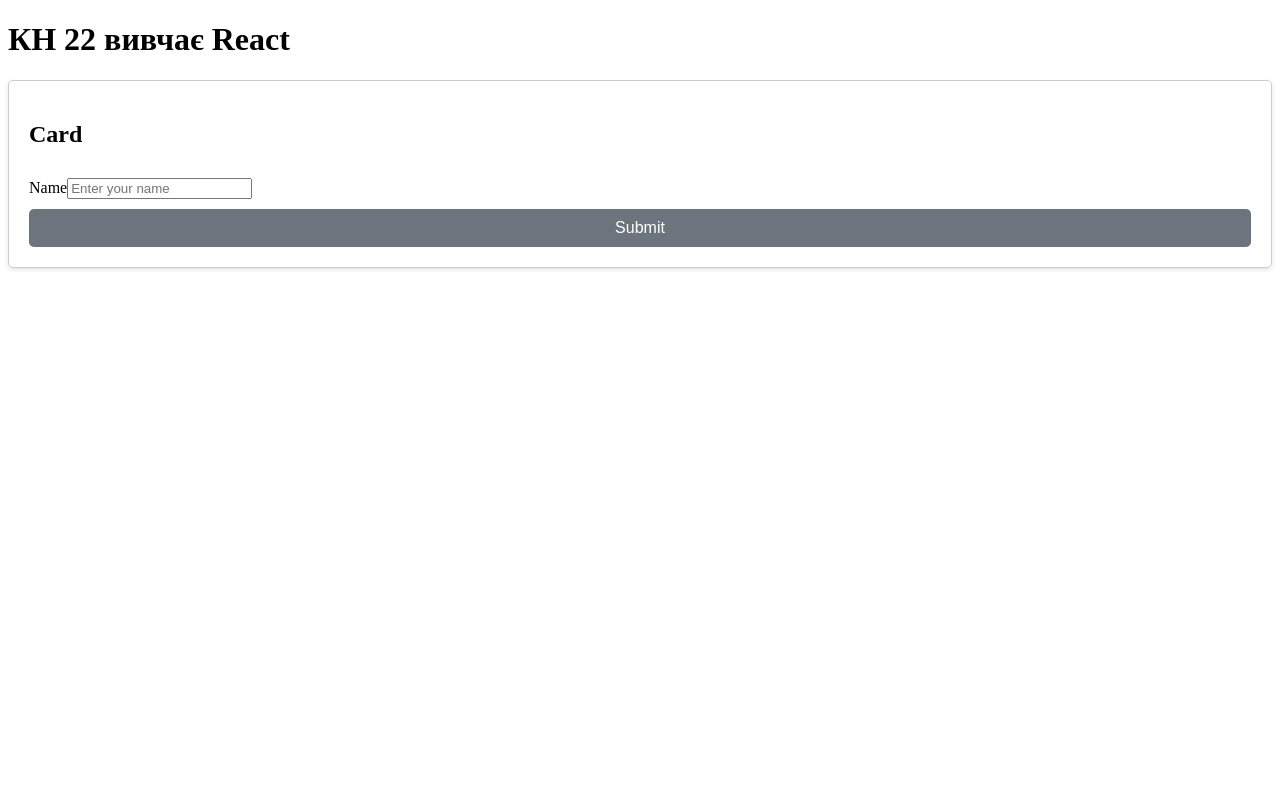
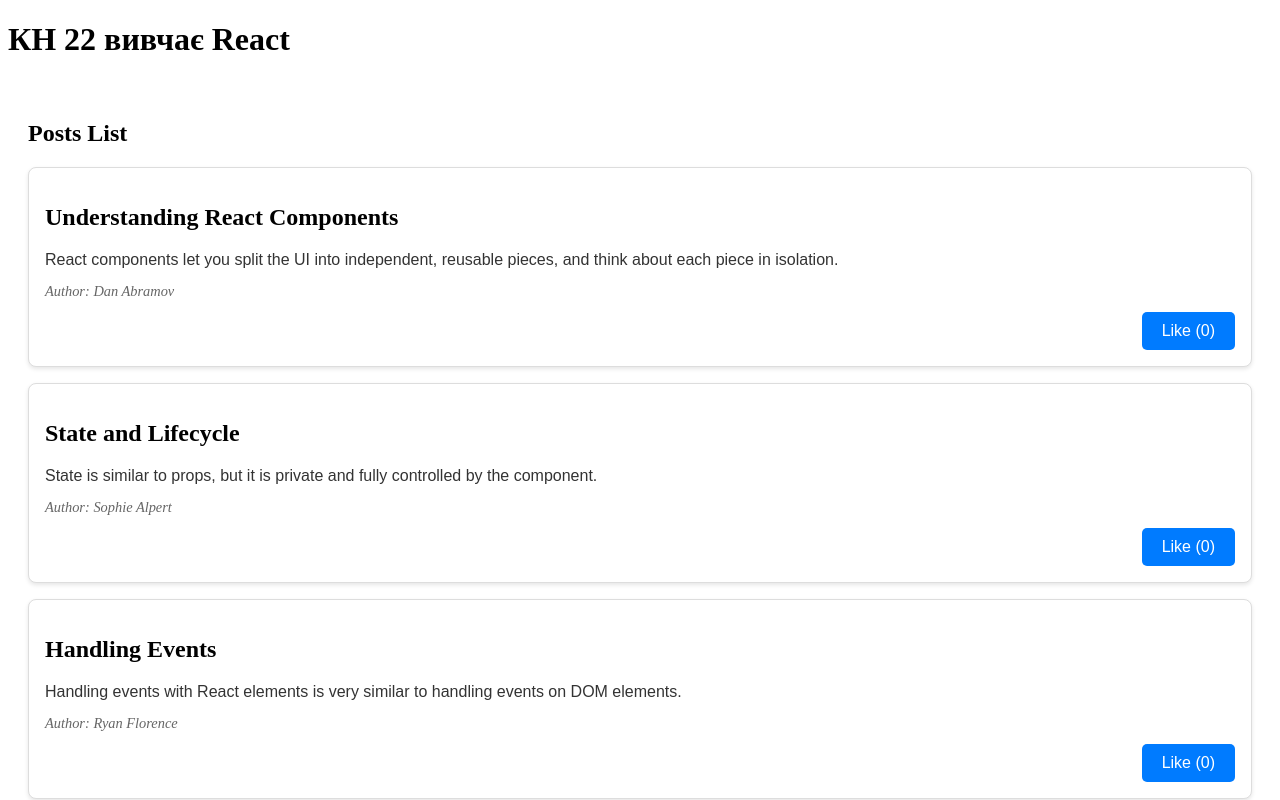
Before and after one commit to SurkovKostiantyn/kn22reactvite, a React (Vite) app: page / in a window 1280 px wide. Shown: the top 800 px of the page. Built offline with nearby package versions, Linux system fonts and the light colour scheme.

Commit message:
add /pages/ && Example.jsx

```diff
--- a/src/App.jsx
+++ b/src/App.jsx
@@ -1,5 +1,28 @@
 import Header from './components/organisms/Header';
 import Card from './components/moleculas/Card';
+import Post from './components/moleculas/Post';
+
+// Крок 1: Створення масиву "мок-даних"
+const mockPosts = [
+  {
+    id: 1,
+    title: "Understanding React Components",
+    content: "React components let you split the UI into independent, reusable pieces, and think about each piece in isolation.",
+    author: "Dan Abramov"
+  },
+  {
+    id: 2,
+    title: "State and Lifecycle",
+    content: "State is similar to props, but it is private and fully controlled by the component.",
+    author: "Sophie Alpert"
+  },
+  {
+    id: 3,
+    title: "Handling Events",
+    content: "Handling events with React elements is very similar to handling events on DOM elements.",
+    author: "Ryan Florence"
+  }
+];
 
 function App() {
   const handleClick = () => {
@@ -9,6 +32,24 @@
   return (
     <>
       <Header />
+
+      <div style={{ padding: '20px' }}>
+        <h2>Posts List</h2>
+        {/* Крок 3: Рендеринг списку компонентів за допомогою .map() */}
+        {mockPosts.map((post) => (
+          <Post
+            // Крок 4: Забезпечення унікальності ключів (key)
+            key={post.id}
+            id={post.id}
+            title={post.title}
+            content={post.content}
+            author={post.author}
+          />
+        ))}
+      </div>
+
+      <hr />
+      <h3>Legacy Card</h3>
       <Card
         title="Card"
         level={2}
--- /dev/null
+++ b/src/components/moleculas/Post.jsx
@@ -0,0 +1,33 @@
+import { useState } from 'react';
+import Heading from '../atoms/Heading';
+import Button from '../atoms/Button';
+import styles from './Post.module.css';
+
+// Крок 2: Створення компонента-молекули Post
+function Post({ id, title, content, author }) {
+    // Крок 5: Додавання локального стану для інтерактивності (лічильник лайків)
+    const [likes, setLikes] = useState(0);
+
+    const handleLike = () => {
+        setLikes(likes + 1);
+    };
+
+    return (
+        <div className={styles.post}>
+            {/* Використання атома Heading */}
+            <Heading level={2} title={title} />
+
+            <p className={styles.content}>{content}</p>
+            <p className={styles.author}>Author: {author}</p>
+
+            <div className={styles.actions}>
+                {/* Використання атома Button з відображенням стану */}
+                <Button onClick={handleLike}>
+                    Like ({likes})
+                </Button>
+            </div>
+        </div>
+    );
+}
+
+export default Post;
--- /dev/null
+++ b/src/components/moleculas/Post.module.css
@@ -0,0 +1,26 @@
+.post {
+    border: 1px solid #ddd;
+    border-radius: 8px;
+    padding: 16px;
+    margin-bottom: 16px;
+    background-color: #fff;
+    box-shadow: 0 2px 4px rgba(0,0,0,0.1);
+}
+
+.content {
+    margin-bottom: 12px;
+    color: #333;
+    font-family: sans-serif;
+}
+
+.author {
+    font-size: 0.9em;
+    color: #666;
+    margin-bottom: 12px;
+    font-style: italic;
+}
+
+.actions {
+    display: flex;
+    justify-content: flex-end;
+}
```
Also changed, not shown: 1 other file (tests, documents, lock files or other folders).
